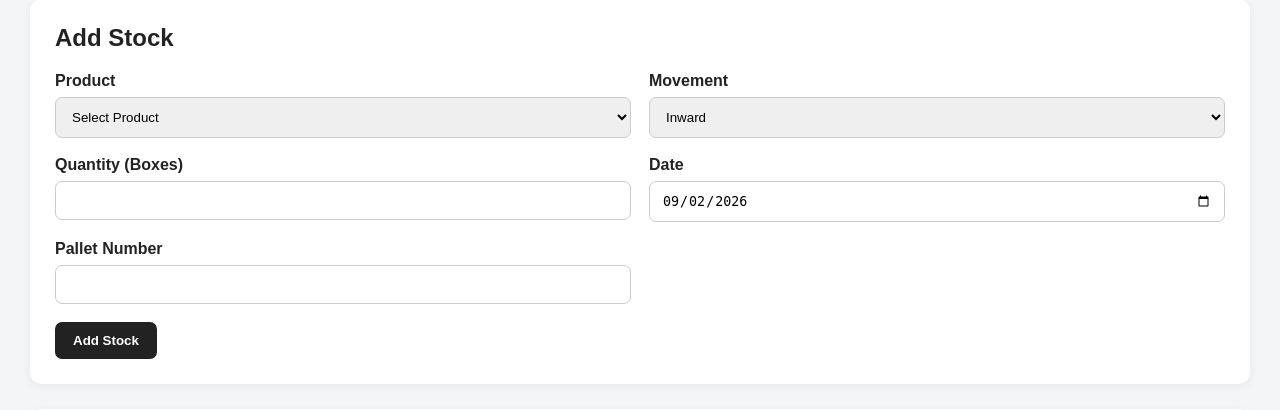
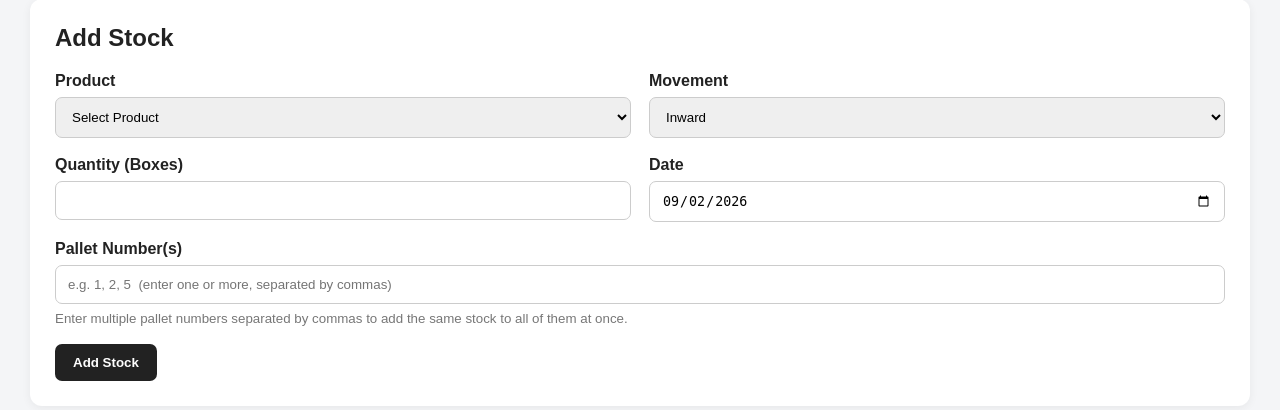
Before and after one commit to NagaNisant/IMS, a Flask app: page / in a window 1280 px wide. Shown: the part 706-1116 px from the top of the page. Run offline with Flask 3, Linux system fonts and the light colour scheme; data comes from the database, SQL or seed files in the repository; data that the repository does not hold is empty.

Commit message:
Update dashboard.html

```diff
--- a/inventory_dashboard_spyder/templates/dashboard.html
+++ b/inventory_dashboard_spyder/templates/dashboard.html
@@ -510,18 +510,22 @@
             </div>
 
 
-            <div class="form-group">
+            <div class="form-group form-full">
 
                 <label>
-                    Pallet Number
+                    Pallet Number(s)
                 </label>
 
                 <input
-                    type="number"
+                    type="text"
                     name="pallet_no"
-                    min="1"
+                    placeholder="e.g. 1, 2, 5  (enter one or more, separated by commas)"
                     required
                 >
+
+                <small style="color:#777;">
+                    Enter multiple pallet numbers separated by commas to add the same stock to all of them at once.
+                </small>
 
             </div>
 
```
